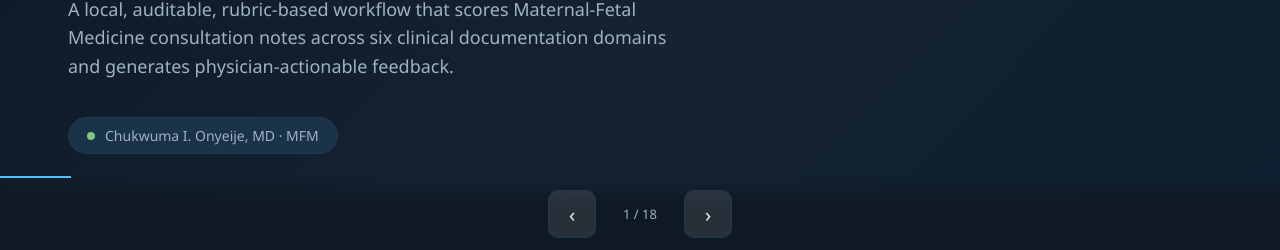
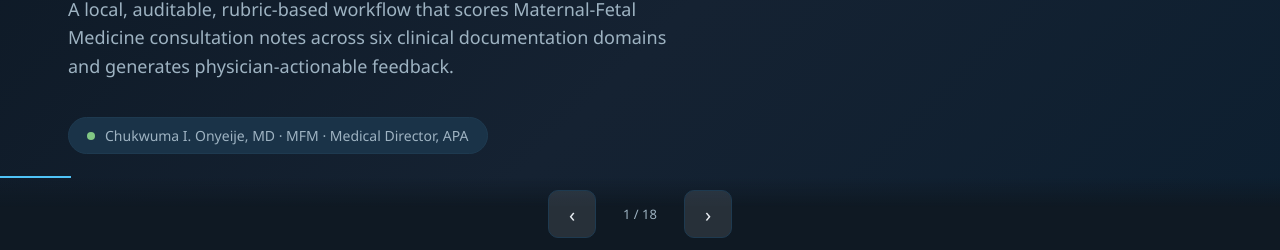
Before and after one commit to chukwumaonyeije/mfm-scoring-presentation, a plain HTML site: page MFM_Scoring_Engine_Presentation.html in a window 1280 px wide. Shown: the part 550-800 px from the top of the page. Drawn offline with Linux system fonts and the light colour scheme.

Commit message:
Add Medical Director title to opening slide

```diff
--- a/MFM_Scoring_Engine_Presentation.html
+++ b/MFM_Scoring_Engine_Presentation.html
@@ -584,7 +584,7 @@
     <p class="subtitle">A local, auditable, rubric-based workflow that scores Maternal-Fetal Medicine consultation notes across six clinical documentation domains and generates physician-actionable feedback.</p>
     <div class="author-tag">
       <div class="dot"></div>
-      Chukwuma I. Onyeije, MD · MFM
+      Chukwuma I. Onyeije, MD · MFM · Medical Director, APA
     </div>
     <div class="slide-num">01</div>
   </section>
```
